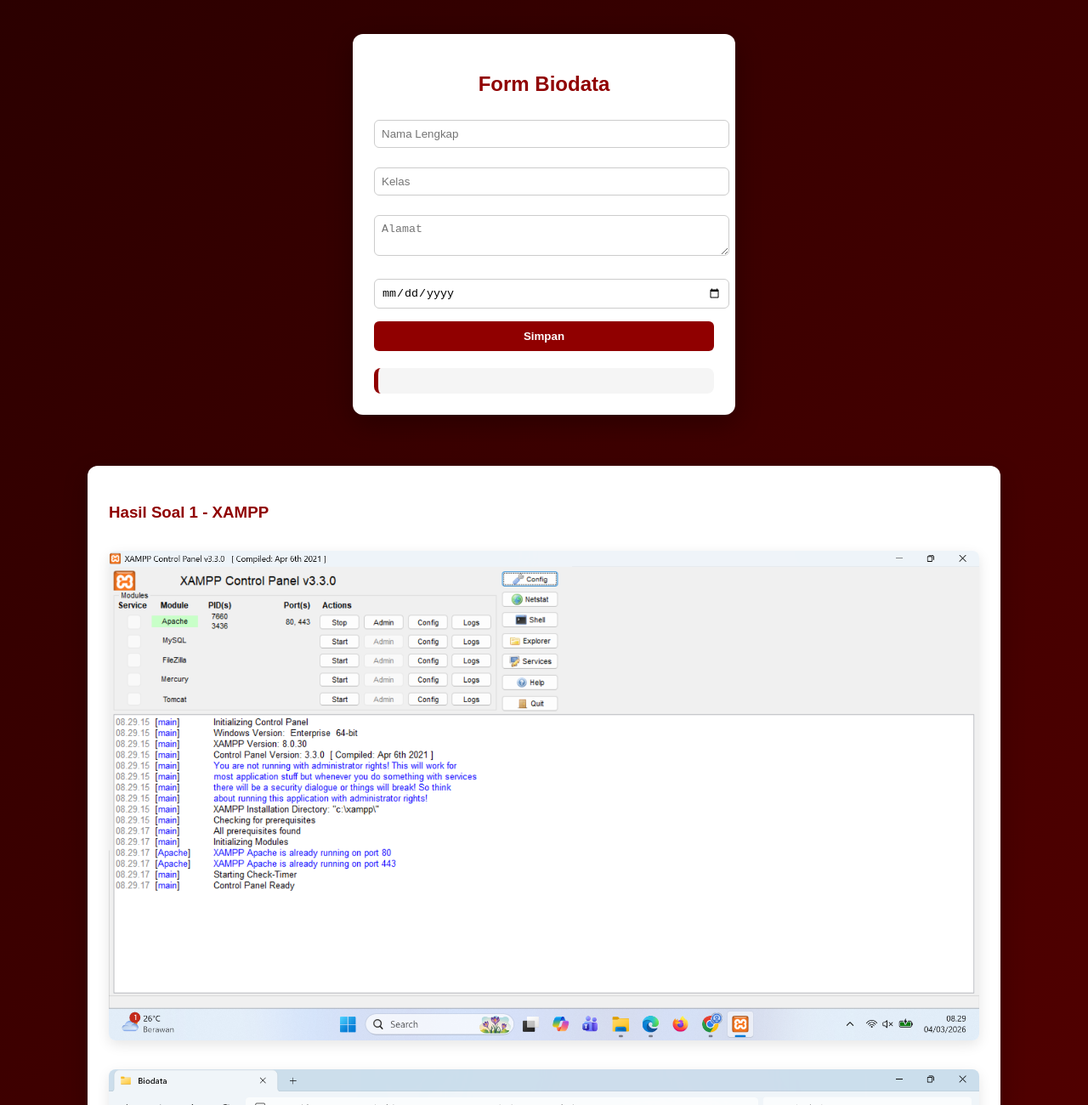
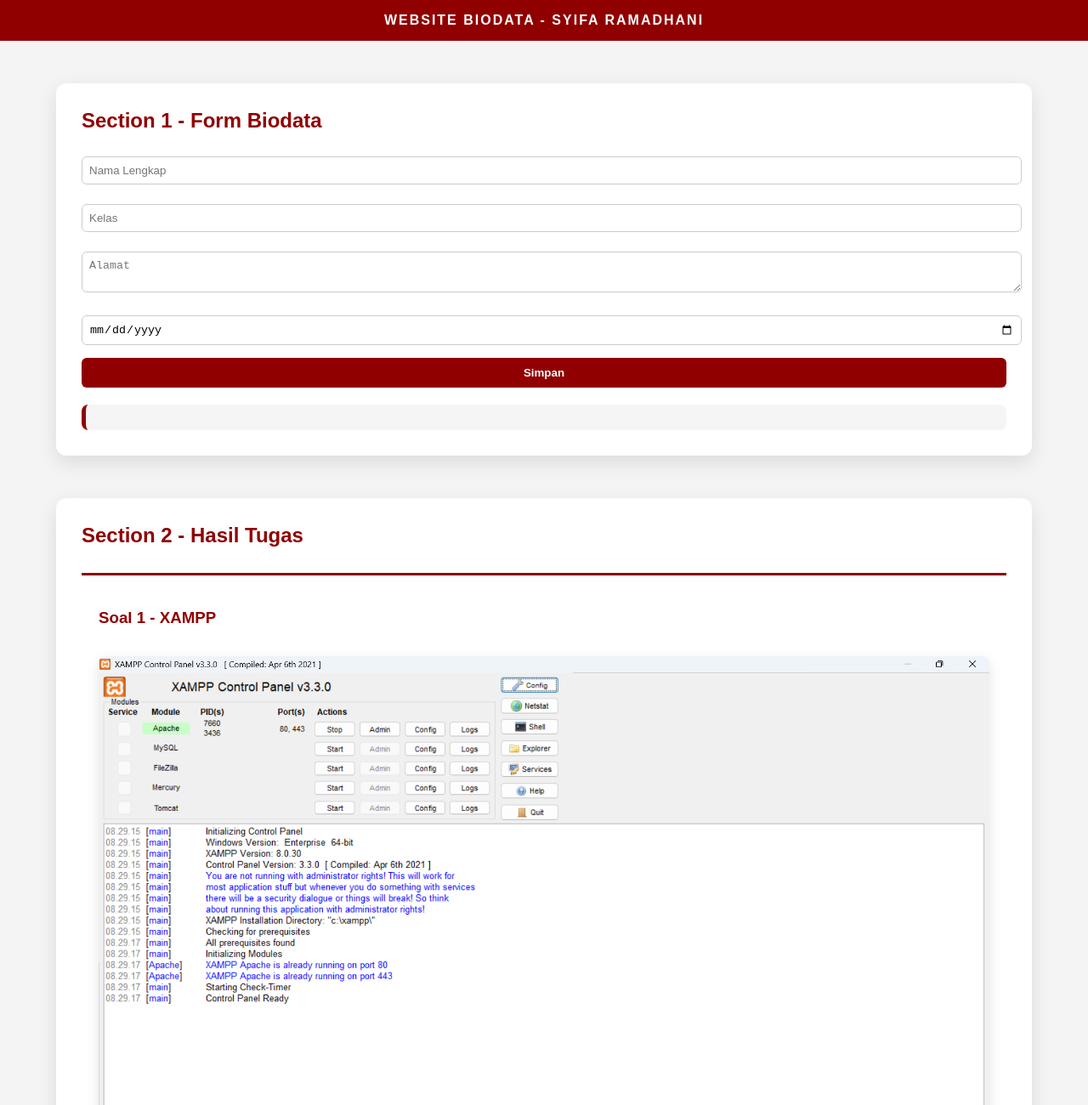
Before and after one commit to syiparamram/biodata-web, a plain HTML site: page index.html in a window 1280 px wide. Shown: the top 1300 px of the page at 85% size. Drawn offline with Linux system fonts and the light colour scheme.

Commit message:
index.html

```diff
--- a/index.html
+++ b/index.html
@@ -1,34 +1,45 @@
 <!DOCTYPE html>
 <html>
 <head>
-<title>Biodata Online</title>
+<title>Website Biodata</title>
 
 <style>
 body{
     font-family: Arial, sans-serif;
-    background: linear-gradient(135deg,#2b0000,#900000);
     margin:0;
-    padding:40px 0;
+    background:#f4f4f4;
 }
 
-.container{
-    background:white;
-    width:400px;
-    margin:auto;
-    padding:25px;
-    border-radius:12px;
-    box-shadow:0 10px 30px rgba(0,0,0,0.3);
+/* NAVBAR */
+.navbar{
+    background:#900000;
+    color:white;
+    padding:15px;
+    text-align:center;
+    font-weight:bold;
+    letter-spacing:2px;
 }
 
-h2{
-    text-align:center;
-    color:#900000;
+/* SECTION UMUM */
+.section{
+    width:85%;
+    margin:50px auto;
+    background:white;
+    padding:30px;
+    border-radius:12px;
+    box-shadow:0 8px 25px rgba(0,0,0,0.1);
 }
 
+.section h2{
+    color:#900000;
+    margin-top:0;
+}
+
+/* FORM */
 input, textarea{
     width:100%;
+    padding:8px;
     margin:8px 0 15px;
-    padding:8px;
     border-radius:6px;
     border:1px solid #ccc;
 }
@@ -56,33 +67,34 @@
     border-radius:8px;
 }
 
-.screenshot-section{
-    width:80%;
-    margin:60px auto;
-    background:white;
-    padding:25px;
-    border-radius:12px;
-    box-shadow:0 10px 30px rgba(0,0,0,0.2);
+/* SUBSECTION TUGAS */
+.subsection{
+    margin-top:30px;
+    padding:20px;
+    border-top:3px solid #900000;
 }
 
-.screenshot-section h3{
+.subsection h3{
     color:#900000;
 }
 
-.screenshot-section img{
+.subsection img{
     width:100%;
     margin:15px 0;
     border-radius:8px;
     box-shadow:0 5px 15px rgba(0,0,0,0.1);
 }
 </style>
-
 </head>
 <body>
 
-<!-- FORM SECTION -->
-<div class="container">
-<h2>Form Biodata</h2>
+<div class="navbar">
+WEBSITE BIODATA - SYIFA RAMADHANI
+</div>
+
+<!-- SECTION FORM -->
+<div class="section">
+<h2>Section 1 - Form Biodata</h2>
 
 <form onsubmit="return hitung()">
 <input type="text" id="nama" placeholder="Nama Lengkap" required>
@@ -95,10 +107,13 @@
 <div class="hasil" id="hasil"></div>
 </div>
 
-<!-- SCREENSHOT SECTION -->
-<div class="screenshot-section">
+<!-- SECTION TUGAS -->
+<div class="section">
+<h2>Section 2 - Hasil Tugas</h2>
 
-<h3>Hasil Soal 1 - XAMPP</h3>
+<!-- XAMPP -->
+<div class="subsection">
+<h3>Soal 1 - XAMPP</h3>
 <img src="XAMPPrunning.png">
 <img src="XAMPPfolder.png">
 <img src="code.png">
@@ -107,12 +122,15 @@
 <img src="code (4).png">
 <img src="code (5).png">
 <img src="XAMPPform.png">
+</div>
 
-
-<h3>Hasil Soal 2 - Laragon</h3>
+<!-- LARAGON -->
+<div class="subsection">
+<h3>Soal 2 - Laragon</h3>
 <img src="laragon1.png">
 <img src="laragon2.png">
 <img src="laragon3.png">
+</div>
 
 </div>
 
```
